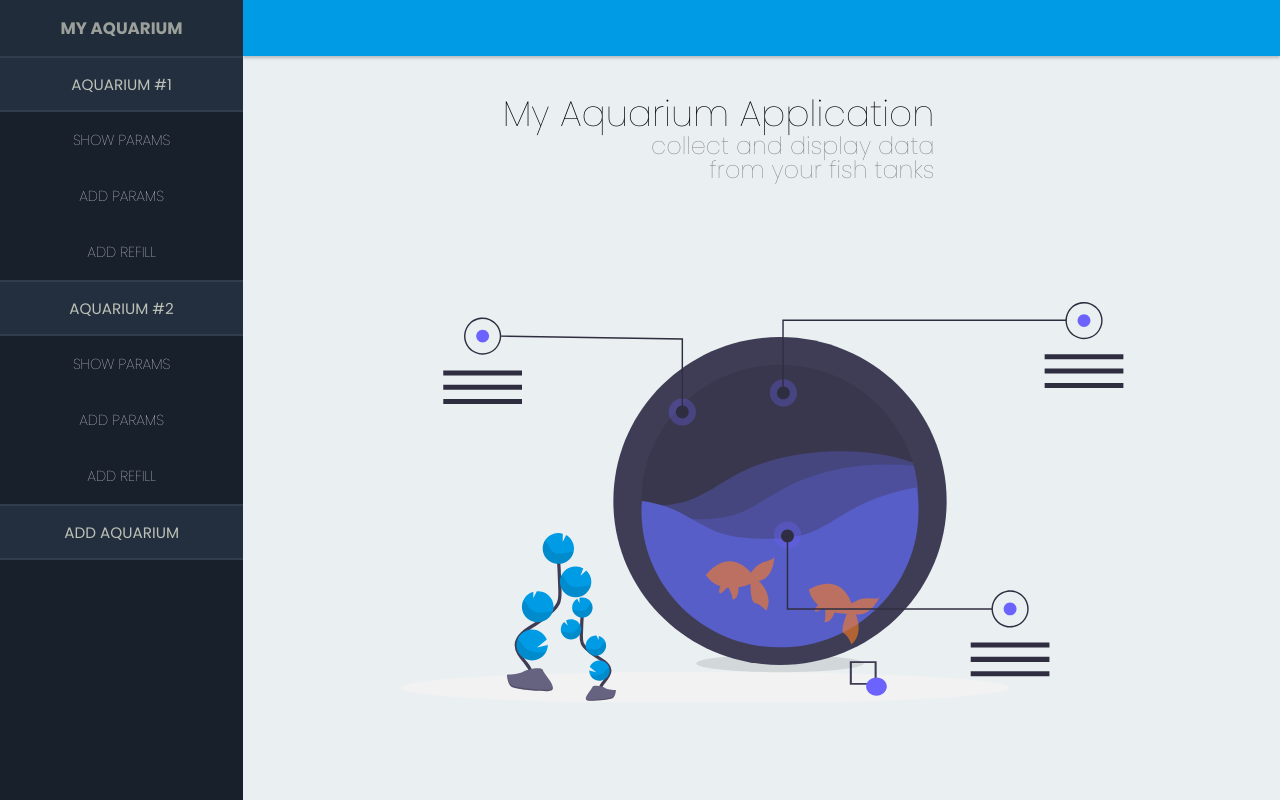
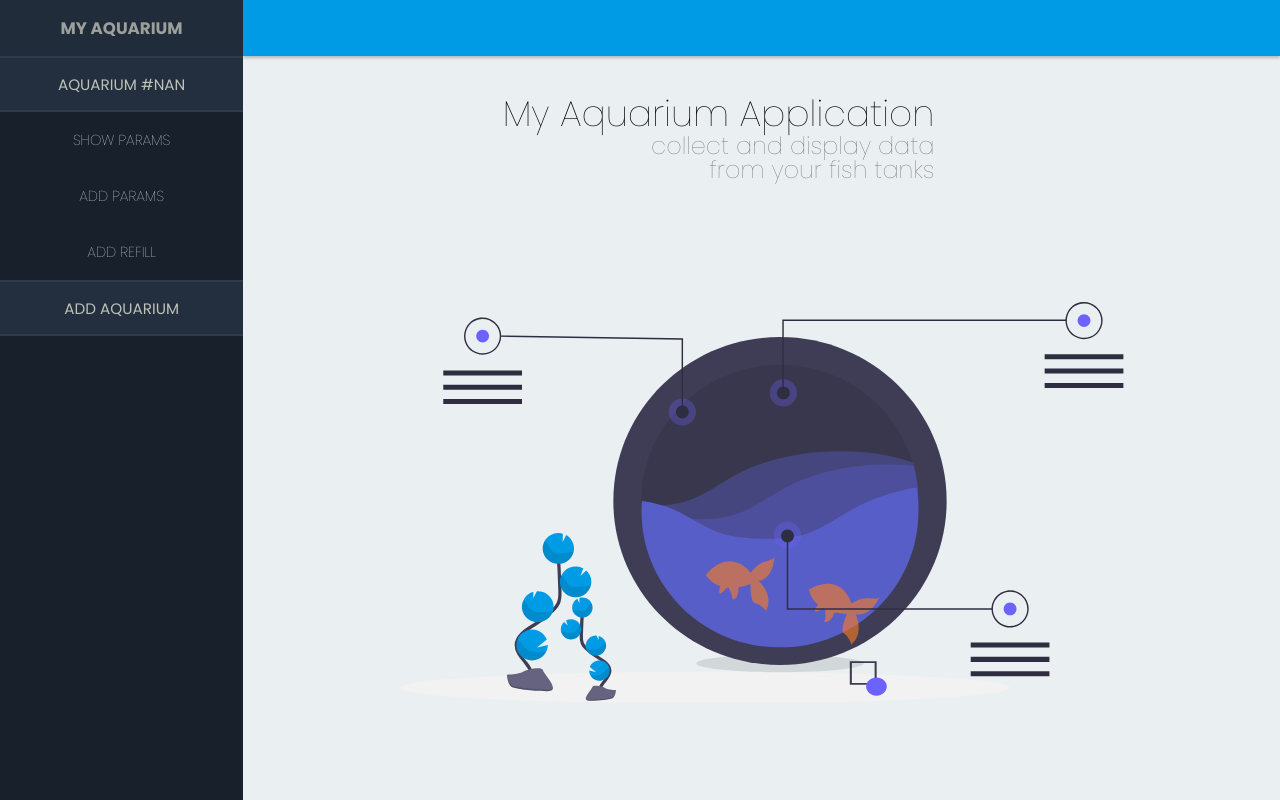
Before and after one commit to jimmeryn/my-aquarium-app, a React (Create React App) app: page / in a window 1280 px wide. Built offline with nearby package versions, Linux system fonts and the light colour scheme.

Commit message:
using AquariumList

```diff
--- a/src/components/pages/Home.tsx
+++ b/src/components/pages/Home.tsx
@@ -4,19 +4,17 @@ import Page from "./Page";
 import Head from "./Head";
 import PageContent from "./PageContent";
 import AquariumsList from "features/aquarium/AquariumsList";
-import { AquariumTitleButton } from "components/buttons/AquariumTitleButton";
 import FishBowlComponent from "components/FishBowlComponent";
 import Menu from "components/Menu";
 import Navbar from "components/Navbar";
+import { AquariumTitleButton } from "components/buttons/AquariumTitleButton";
 
 const Home: React.FunctionComponent<{
   aquariums: Aquarium[];
 }> = ({ aquariums }) => (
   <Page className="page">
     <Menu className="menu">
-      {aquariums.map(({ id, name }) => (
-        <AquariumsList id={id} name={name} />
-      ))}
+      <AquariumsList aquariums={aquariums} />
       <AquariumTitleButton
         className="add-aquarium-button"
         name="Add Aquarium"
```
